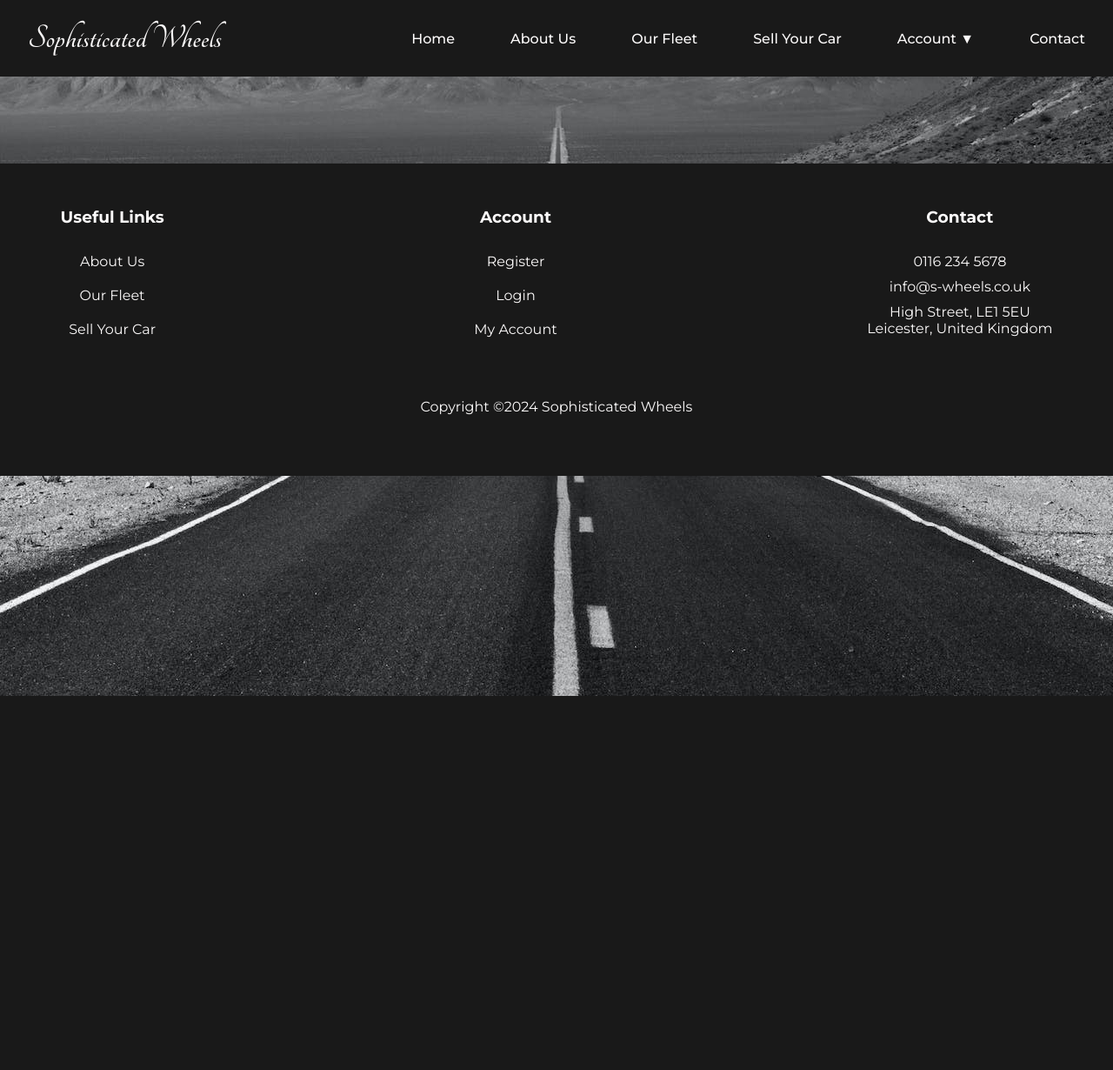
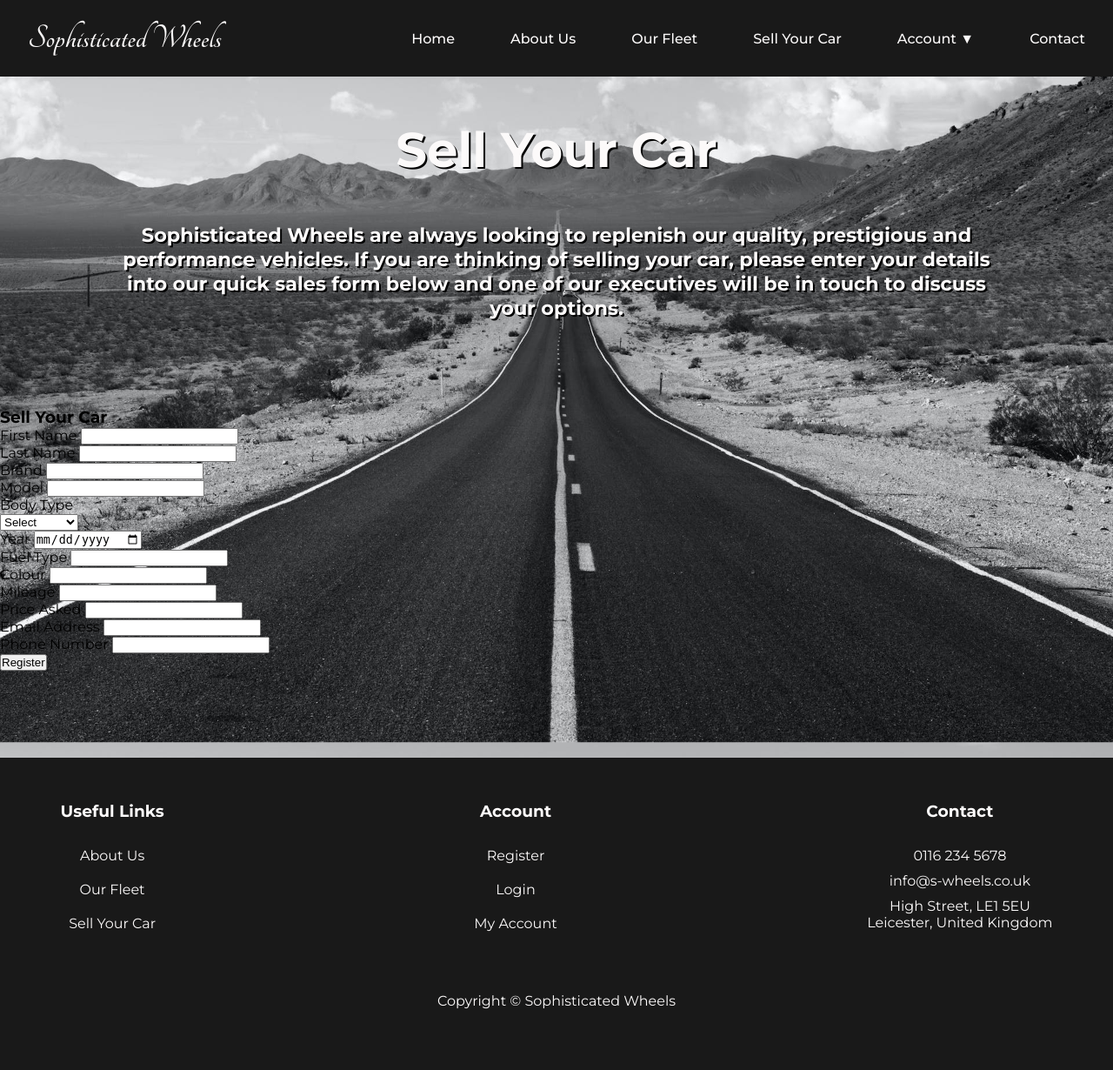
Before and after one commit to Mark-Assessment/r-troaca-sophisticated-wheels-m3-2, a Flask app: page /sell_car in a window 1280 px wide. Shown: the whole page at 87% size. Before the commit the page ends 800 px from the top, so only its background shows below. Run offline with Flask 3, Linux system fonts and the light colour scheme; the visitor is signed in with stand-in values (Sample User, id 1); some libraries are stand-ins or nearby versions.

Commit message:
Add form to sell your car

```diff
--- a/static/css/styles.css
+++ b/static/css/styles.css
@@ -13,8 +13,12 @@
   min-height: 100vh;
   background-image: url('../images/road.jpg');
   background-position: center;
+  background-attachment: fixed;
+  background-size: cover;
+  -o-background-size: cover;
+  -moz-background-size: cover;
+  -webkit-background-size: cover;
   background-repeat: no-repeat;
-  background-attachment: fixed;
   font-family: "Montserrat", sans-serif;
   overflow-x: hidden;
 }
@@ -200,7 +204,7 @@
   border-radius: 8px;
   background-color: rgba(238, 232, 232, 0.719);
   backdrop-filter: blur(3px);
-  -webkit-backdrop-filter: blur(3px)
+  -webkit-backdrop-filter: blur(3px);
   align-content: center;
   justify-content: center;
 }
--- a/templates/base.html
+++ b/templates/base.html
@@ -107,8 +107,12 @@
             </ul>
         </nav>
     </header>
+    <div class="bg">
+        <div class="bg-container">
     {% block content %}
     {% endblock %}
+        </div>
+    </div>
     <footer>
         <div class="col-1">
             <h3>Useful Links</h3>
--- a/templates/sell_car.html
+++ b/templates/sell_car.html
@@ -3,7 +3,91 @@
 
 {% if session.user %}
 
-
+<section class="contact-section">
+    <div class="section-header">
+        <div class="contact-container">
+            <h2>Sell Your Car</h2>
+            <p>Sophisticated Wheels are always looking to replenish our quality, prestigious and performance vehicles.
+                If you are
+                thinking of selling
+                your car, please enter your details into our quick sales form below and one of our executives will be in
+                touch to
+                discuss your options.
+            </p>
+        </div>
+    </div>
+<!-- Sell form -->
+    <div class="wrapper">
+        <h3>
+            Sell Your Car
+        </h3>
+        <div class="sell-form">
+            <form method="POST" enctype="multipart/form-data" action="{{ url_for('sell_car') }}">
+                <div class="inputfield">
+                    <label>First Name</label>
+                    <input type="text" class="input" name="fname" id="fname" required>
+                </div>
+                <div class="inputfield">
+                    <label>Last Name</label>
+                    <input type="text" class="input" name="lname" id="lname" required>
+                </div>
+                <div class="inputfield">
+                    <label>Brand</label>
+                    <input type="text" class="input" name="brand" id="brand" required>
+                </div>
+                <div class="inputfield">
+                    <label>Model</label>
+                    <input type="text" class="input" name="model" id="model" required>
+                </div>
+                <div class="inputfield">
+                    <label>Body Type</label>
+                    <div class="custom_select">
+                        <select required>
+                            <option value="">Select</option>
+                            <option value="convertible">Convertible</option>
+                            <option value="coupe">Coupe</option>
+                            <option value="4x4">4x4</option>
+                            <option value="saloon">Saloon</option>
+                            <option value="sportscar">Sports Car</option>
+                            <option value="suv">SUV</option>
+                        </select>
+                    </div>
+                </div>
+                <div class="inputfield">
+                    <label>Year</label>
+                    <input type="date" class="input" name="year" id="year" required>
+                </div>
+                <div class="inputfield">
+                    <label>Fuel Type</label>
+                    <input type="text" class="input" name="fuel" id="fuel" required>
+                </div>
+                <div class="inputfield">
+                    <label>Colour</label>
+                    <input type="text" class="input" name="colour" id="colour" required>
+                </div>
+                <div class="inputfield">
+                    <label>Mileage</label>
+                    <input type="number" class="input" name="mileage" id="mileage" required>
+                </div>
+                <div class="inputfield">
+                    <label>Price Asked</label>
+                    <input type="number" class="input" name="price" id="price" required>
+                </div>
+                <div class="inputfield">
+                    <label>Email Address</label>
+                    <input type="email" class="input" name="email" id="email" required>
+                </div>
+                <div class="inputfield">
+                    <label>Phone Number</label>
+                    <input type="tel" class="input" name="telephone" id="telephone" required>
+                </div>
+                <div class="inputfield">
+                    <input type="submit" value="Register" class="btn" >
+                </div>
+            </form>
+        </div>
+    </div>
+    </section>
 
 {% else %}
 
```
